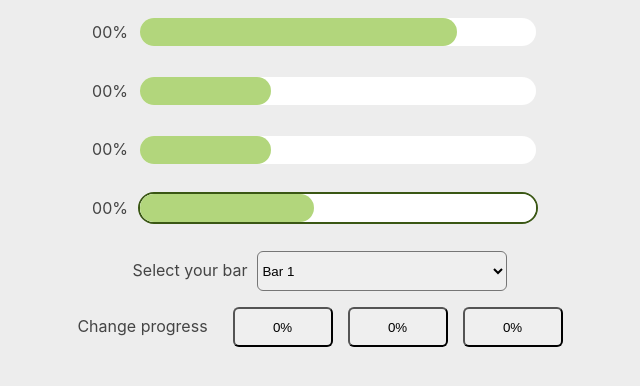
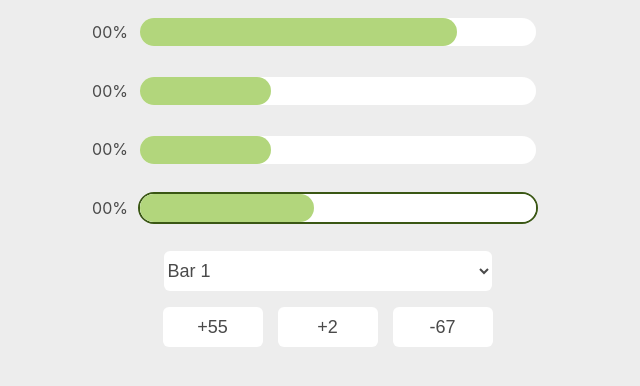
Before and after one commit to sirleech/progress-bars-react, a React (Create React App) app: page / in a window 1280 px wide. Shown: the top 386 px of the page, without its empty margins (320-960 px from the left). Built offline with nearby package versions, Linux system fonts and the light colour scheme.

Commit message:
style focus and active states for buttons

```diff
--- a/src/App.css
+++ b/src/App.css
@@ -3,7 +3,7 @@
 body {
  font-family: -apple-system, BlinkMacSystemFont, sans-serif;
  background: #ededed;
- color: #444444;
+ color: #4a4a4a;
  text-align: center;
 }
 
@@ -16,11 +16,25 @@ body {
   top: -17px;
 }
 
-label {margin-right:10px;}
+select,button {height:40px; border-radius: 6px;}
+select {width: 328px;}
+button {width: 100px;}
 
-select,button {height:40px; border-radius: 6px;}
-select {width: 250px;}
-button {width: 100px; margin-left: 15px;}
+select:hover{border:2px solid;}
+button:hover{border:2px solid;}
+
+
+select:focus,button:focus {outline: none; background-color: #bde2fc;}
+button:active {background-color: #b2d67c;}
+
+select,button {
+
+  margin-left: 15px;
+  font-size: 18px;
+  color: #4a4a4a;
+  border: none;
+  background-color: #fff;
+}
 
 progress {
   /* Reset the default appearance */
--- a/src/App.js
+++ b/src/App.js
@@ -11,7 +11,6 @@ class App extends Component {
         <p><span class="percentLabel">00%</span><progress max="100" value="44" class="selected"></progress></p>
 
         <p>
-          <label>Select your bar</label>
           <select id="bar-select">
             <option value="bar1">Bar 1</option>
             <option value="bar2">Bar 2</option>
@@ -21,10 +20,9 @@ class App extends Component {
         </p>
 
         <p>
-          <label>Change progress</label>
-          <button>0%</button>
-          <button>0%</button>
-          <button>0%</button>
+          <button>+55</button>
+          <button>+2</button>
+          <button>-67</button>
         </p>
 
       </div>
```
